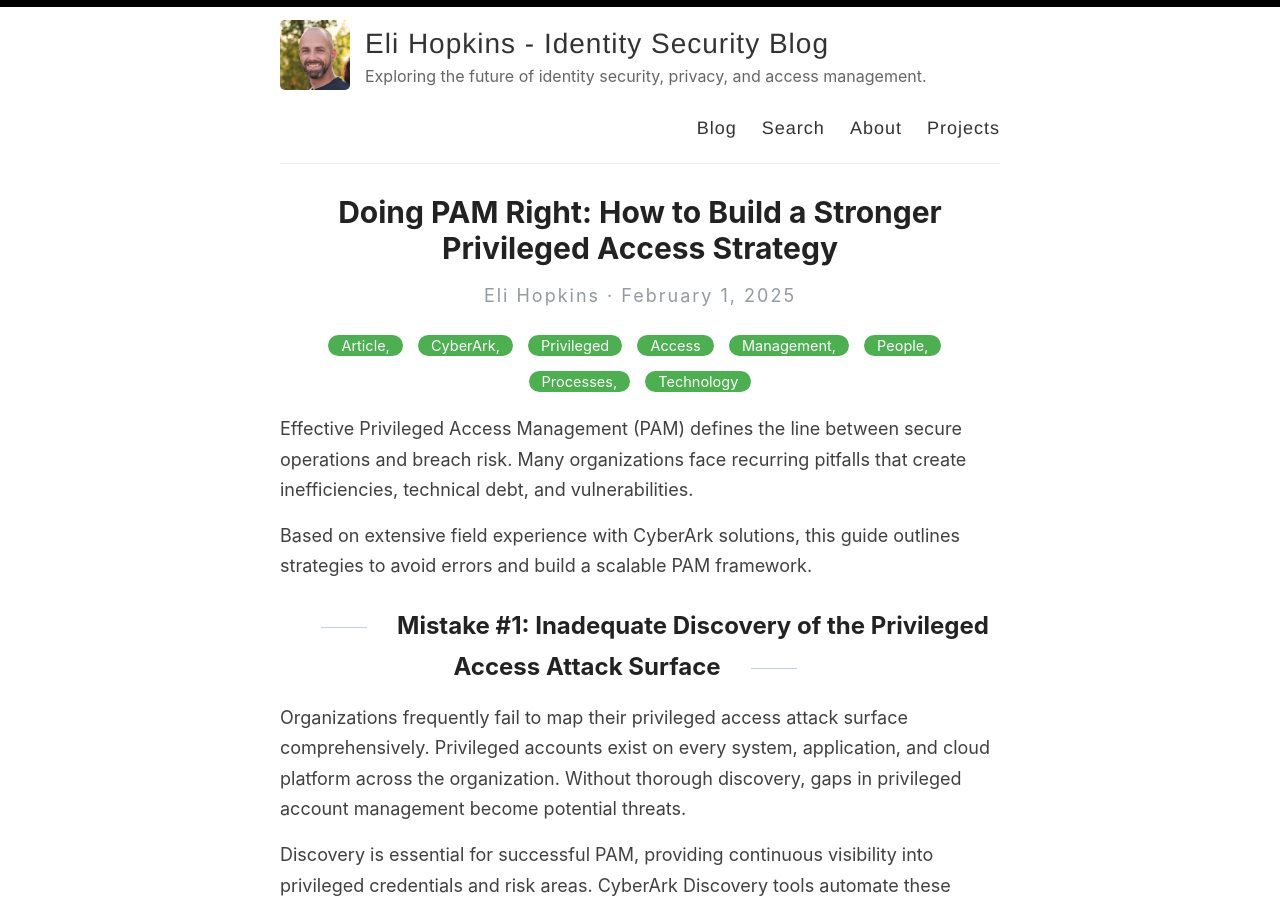
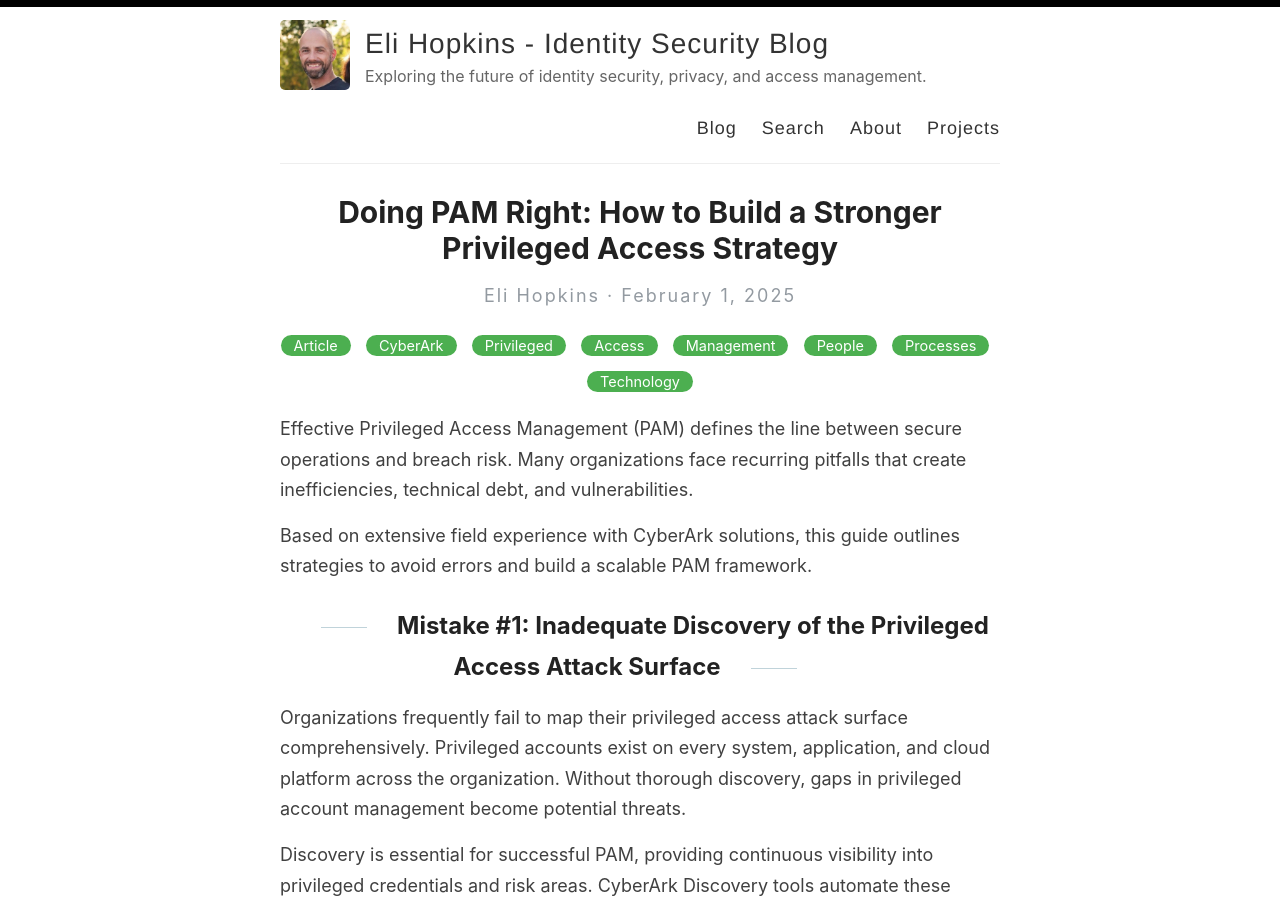
Before and after one commit to IAM-Jah/github.io, a Jekyll site: the page built from _posts/2025-2-21-doing-pam-right.md, in a window 1280 px wide and 900 px high. Built offline with Jekyll 4.4.1, drawn with Linux system fonts in a browser that asks for light colours.

```diff
--- a/_posts/2025-2-21-doing-pam-right.md
+++ b/_posts/2025-2-21-doing-pam-right.md
@@ -3,7 +3,7 @@ title: "Doing PAM Right: How to Build a Stronger Privileged Access Strategy"
 author: Elijah (Eli) Hopkins
 date: 2025-02-01
 layout: post
-categories: Article, CyberArk, Privileged Access Management, People, Processes, Technology
+categories: Article CyberArk Privileged Access Management People Processes Technology
 ---
 
 Effective Privileged Access Management (PAM) defines the line between secure operations and breach risk. Many organizations face recurring pitfalls that create inefficiencies, technical debt, and vulnerabilities.
```
